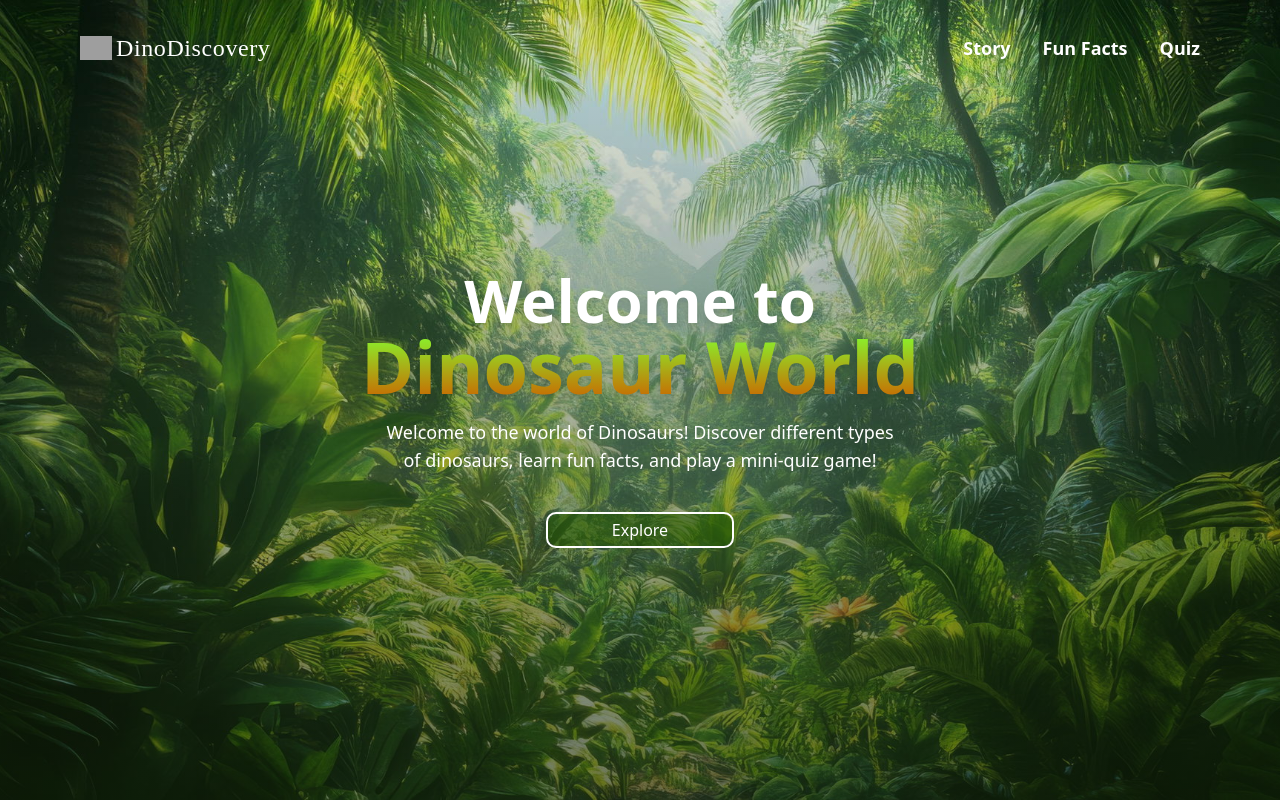
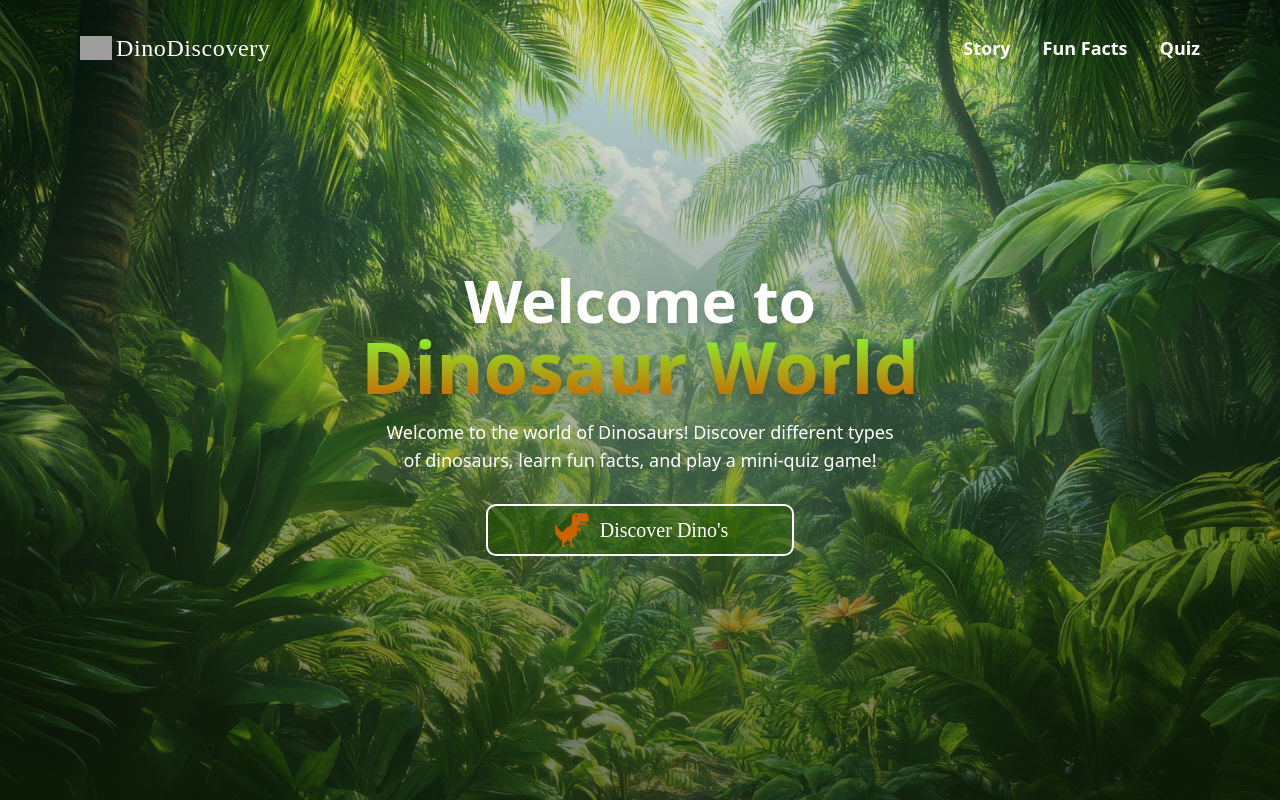
Before and after one commit to im-ravira/DinoDiscovery, a React (Vite) app: page / in a window 1280 px wide. Built offline with nearby package versions, Linux system fonts and the light colour scheme; grey boxes are pictures that could not be loaded.

Commit message:
feat: update Home page button and add route

```diff
--- a/src/pages/Home.jsx
+++ b/src/pages/Home.jsx
@@ -1,6 +1,8 @@
 import { gsap } from "gsap";
 import { useRef, useEffect } from "react";
 import Navbar from "../components/Navbar";
+import { Link } from "react-router-dom";
+import DinoIcon from "../assets/dinosaur-pixel.svg";
 
 const Home = () => {
   const welcome = useRef(null);
@@ -58,12 +60,12 @@ const Home = () => {
           </p>
         </div>
         <div className="flex items-center justify-center relative mt-14">
-          <a
-            href="/#/sharksinfo"
+          <Link
+            to="/dinosaurs"
             className="btn btn-animated text-base font-medium"
           >
-            Explore
-          </a>
+            <button className="flex flex-row items-center justify-center gap-2 font-Berkshire text-xl"><img className="size-10 relative" src={DinoIcon} alt="" />Discover Dino's</button>
+          </Link>
         </div>
       </section>
     </main>
```
Also changed, not shown: src/assets/dinosaur-pixel.svg (added).
